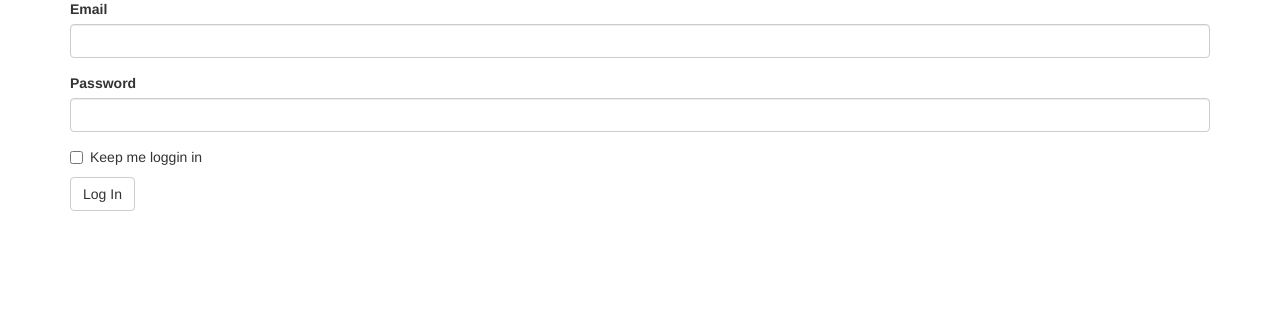
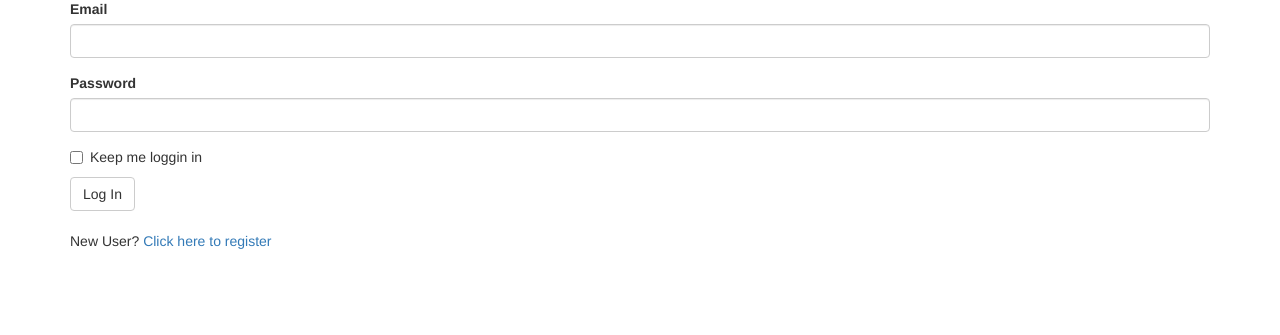
Before and after one commit to fearlessroy/flasky, a Flask app: page /auth/login in a window 1280 px wide. Shown: the part 193-528 px from the top of the page. Run offline with Flask 2, Linux system fonts and the light colour scheme; parts of the project's set-up code (start-up, migrations or seed data) failed here and were passed over; some libraries are stand-ins or nearby versions.

Commit message:
add registration and modfiy login

```diff
--- a/app/auth/forms.py
+++ b/app/auth/forms.py
@@ -29,4 +29,4 @@ class RegistrationForm(FlaskForm):
 
     def validate_username(self, field):
         if User.query.filter_by(username=field.data).first():
-            raise ValidationError('Username already in use')
+            raise ValidationError('Username already in use.')
--- a/app/auth/views.py
+++ b/app/auth/views.py
@@ -3,7 +3,7 @@ from flask import render_template, redirect, request, url_for, flash
 from . import auth
 from flask_login import login_required, login_user, logout_user
 from ..models import User
-from .forms import LoginForm
+from .forms import LoginForm, RegistrationForm
 
 
 @auth.route('/login', methods=['GET', 'POST'])
@@ -30,3 +30,9 @@ def logout():
     logout_user()
     flash('You have been logged out.')
     return redirect(url_for('main.index'))
+
+
+@auth.route('/register', methods=['GET', 'POST'])
+def register():
+    form = RegistrationForm()
+    pass
--- a/app/templates/auth/login.html
+++ b/app/templates/auth/login.html
@@ -12,5 +12,12 @@
     {{ message }}
     {% endfor %}
     {{ wtf.quick_form(form) }}
+    <br>
+    <p>
+        New User?
+        <a href="{{url_for('auth.register')}}">
+            Click here to register
+        </a>
+    </p>
 </div>
 {% endblock %}
```
Also changed, not shown: 1 other file.
